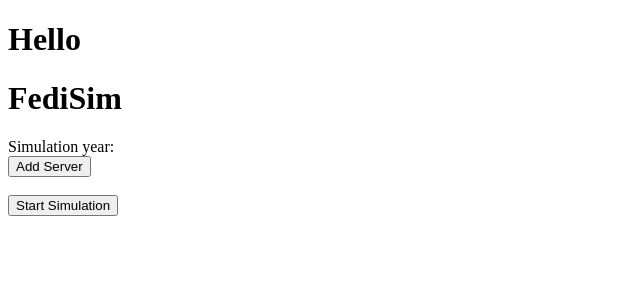
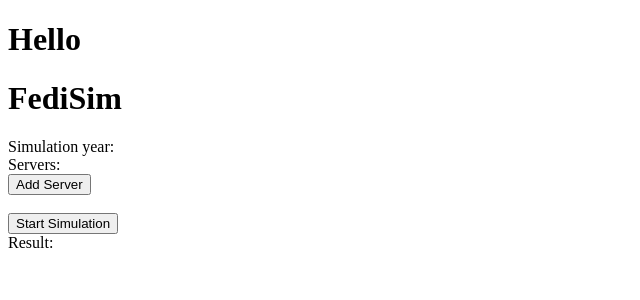
Before and after one commit to bluebbberry/FediSimUI, an Angular app: page / in a window 1280 px wide. Shown: the top 300 px of the page, without its empty margins (0-640 px from the left). Built offline with nearby package versions, Linux system fonts and the light colour scheme.

Commit message:
feat: implement functionality

```diff
--- a/src/app/src/components/simulation/simulation.component.html
+++ b/src/app/src/components/simulation/simulation.component.html
@@ -8,7 +8,7 @@
         <label for="year">Simulation year:</label>
         <!--<input type="number" [(ngModel)]="fediverseState.year" class="form-control" id="year">-->
       </div>
-<!--
+
       <div class="form-group">
         <label for="servers">Servers:</label>
         <div *ngFor="let server of fediverseState.servers; let index = index">
@@ -22,7 +22,6 @@
           </div>
         </div>
       </div>
-    -->
       <button class="btn btn-primary mt-3" (click)="addServer()">Add Server</button>
 
       <br><br>
@@ -31,7 +30,7 @@
         <button class="btn btn-primary mr-2" (click)="startSimulation()">Start Simulation</button>
       </div>
 
-      <!--<div class="form-group">
+      <div class="form-group">
         <label for="servers">Result:</label>
         <div *ngFor="let fediverseState of fediverseHistoryResult?.fediverseStates; let index = index">
           <div>
@@ -48,7 +47,7 @@
             </div>
           </div>
         </div>
-      </div>-->
+      </div>
     </div>
   </div>
 </div>
--- a/src/app/src/components/simulation/simulation.component.ts
+++ b/src/app/src/components/simulation/simulation.component.ts
@@ -3,12 +3,15 @@ import { FediverseState } from '../../model/fediverse-state';
 import { Server } from '../../model/server';
 import { FediverseHistory } from '../../model/fediverse-history';
 import { Component, OnInit } from '@angular/core';
+import { FormsModule } from '@angular/forms';
+import { NgForOf } from '@angular/common';
 
 @Component({
   selector: 'app-simulation',
   templateUrl: './simulation.component.html',
   styleUrls: ['./simulation.component.scss'],
   standalone: true,
+  imports: [FormsModule, NgForOf]
 })
 export class SimulationComponent implements OnInit {
   selectedSimulationId?: string;
```
